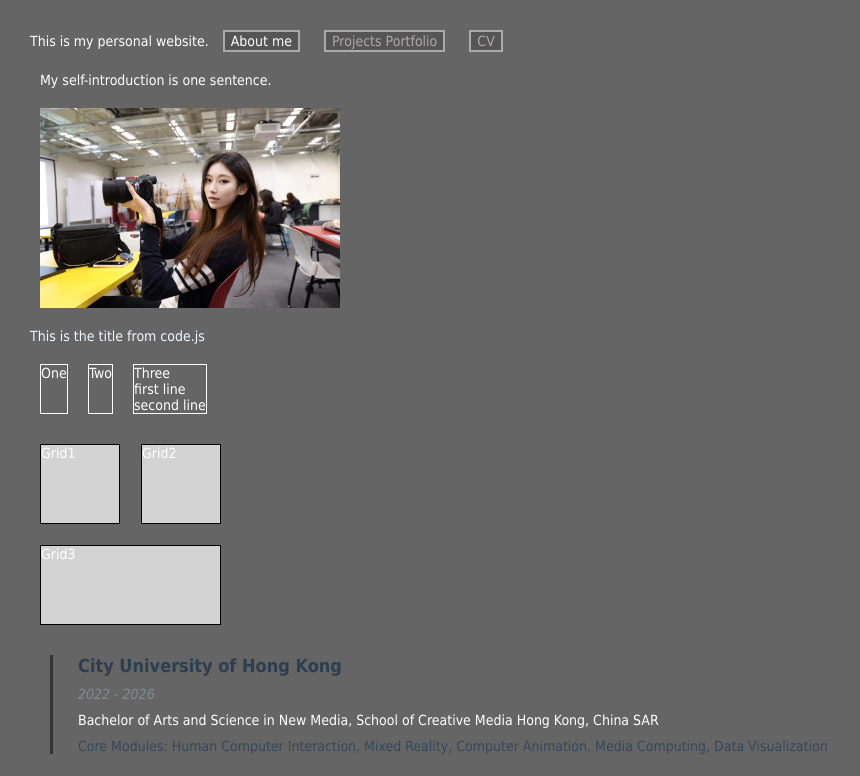
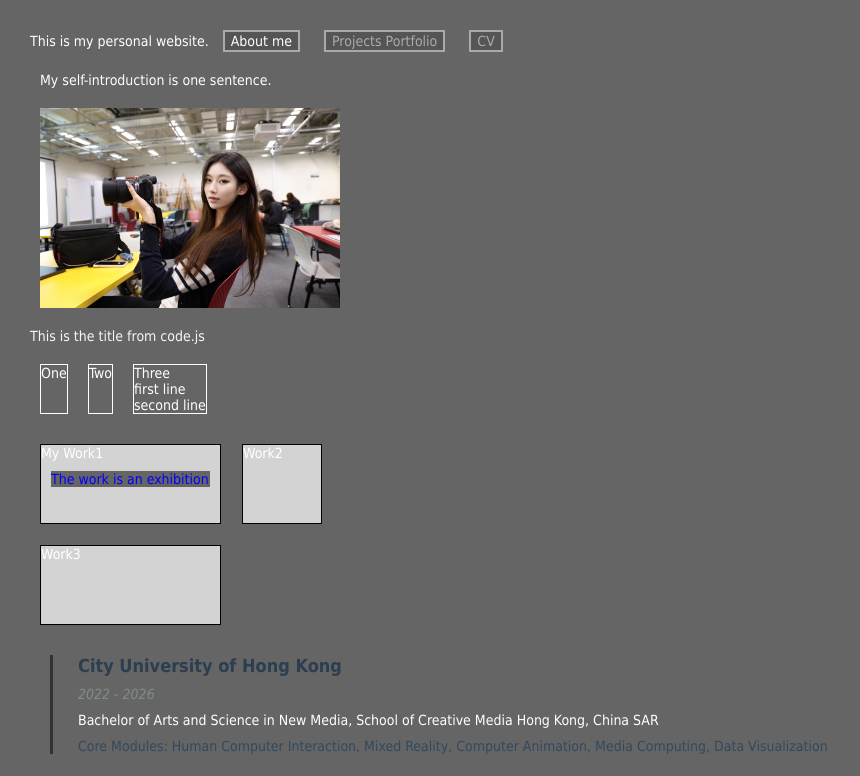
Before and after one commit to katrien1213/KatrienPersonalWebsite, a plain HTML site: page index.html in a window 1280 px wide. Shown: the top 776 px of the page, without its empty margins (0-860 px from the left). Drawn offline with Linux system fonts and the light colour scheme.

Commit message:
Last activity

```diff
--- a/code.js
+++ b/code.js
@@ -1,16 +1,31 @@
-    var title= document.querySelector("h1");
-    title.innerHTML="This is the title from code.js";
+var title = document.querySelector("h1");
+title.innerHTML = "This is the title from code.js";
 
-    //fetch the button from the DOM
-    var button= document.querySelector("button")
+// fetch the button from the DOM
+var button = document.querySelector("#CV");
 
-    //attch and event when user clicks it
-    button.addEventListener("click", myfunction);
+// attach an event when user clicks it
+button.addEventListener("click", myfunction);
 
-    //create the function that will be called when the button is pressed
-    function myfunction()
-    {
-        //this shows a popup window
-        alert("let me tell you more about me");
 
-    }
+function myfunction() {
+
+    alert("let me tell you more about me");
+}
+
+
+var mynode = document.createElement("div");
+mynode.id = "work1_intro";
+mynode.innerHTML = "The work is an exhibition";
+mynode.style.color = "blue";
+
+mynode.addEventListener("click", welcomeToWork1);
+document.querySelector("#my_work1").appendChild(mynode);
+
+
+
+
+
+function welcomeToWork1() {
+   mynode.innerHTML="Thank you for your interest in my work!"
+}
--- a/index.html
+++ b/index.html
@@ -10,13 +10,13 @@
         This is my personal website.
         <button>About me</button>
         <button class="subpage">Projects Portfolio</button>
-        <button class="subpage">CV</button>
+        <button id="cv" class= "subpage" >CV </button>
         <p>My self-introduction is one sentence.</p>
         <img src="me.JPG" width="300" height="200" />
     </div>
 
     <h1>This is a title from html</h1>
-    <script src="code.js"> </script>
+
 
 </body>
 <div class="box">
@@ -29,9 +29,10 @@
 </div>
 
 <div class="grid-container">
- <div class="grid-item1"> Grid1</div>
- <div class="grid-item2">Grid2</div>
- <div class="grid-item3">Grid3</div>
+ <div id="my_work1" class= "grid-item1"> My Work1</div>
+ <div class="grid-item2">Work2</div>
+ <div class="grid-item3">Work3</div>
+ <script src="code.js"> </script>
 </div>
 
  <div class="education">
--- a/style.css
+++ b/style.css
@@ -81,15 +81,15 @@ border: solid 1px white;
     background:lightgray;
     border:solid 1px black;
     grid-column-start:1;
-    grid-column-end:2;
+    grid-column-end:3;
     grid-row-start:1;
     grid-row-end:2;
 }
 .grid-item2{
     background:lightgray;
     border:solid 1px black;
-    grid-column-start:2;
-    grid-column-end:3;
+    grid-column-start:3;
+    grid-column-end:4;
     grid-row-start:1;
     grid-row-end:2;
 }
```
